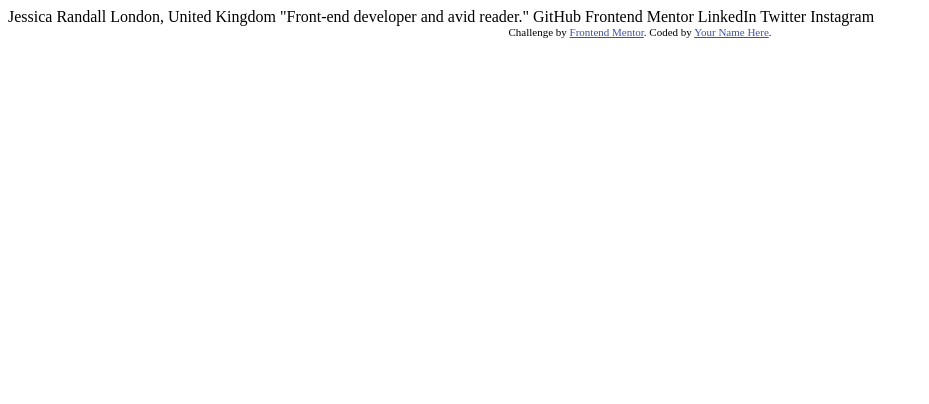
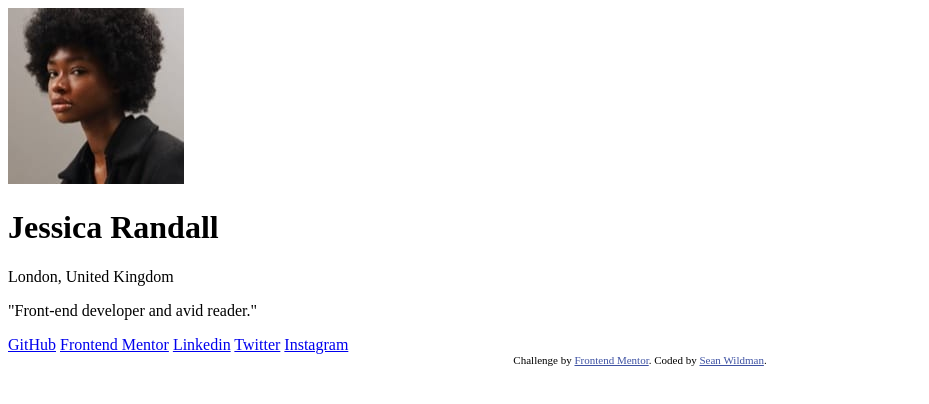
Before and after one commit to agoatnamedbear/social_links_profile, a plain HTML site: page index.html in a window 1280 px wide. Shown: the whole page, without its empty margins (0-929 px from the left). Drawn offline with Linux system fonts and the light colour scheme.

Commit message:
Setup structure of HTML file

```diff
--- a/index.html
+++ b/index.html
@@ -28,14 +28,32 @@
     </style>
   </head>
   <body>
-    Jessica Randall London, United Kingdom "Front-end developer and avid
-    reader." GitHub Frontend Mentor LinkedIn Twitter Instagram
+    <main class="card_body">
+      <img
+        class="avatar"
+        src="./assets/images/avatar-jessica.jpeg"
+        alt="Picture of Jessica"
+      />
+      <h1 class="name">Jessica Randall</h1>
+      <p class="location">London, United Kingdom</p>
+      <p class="body_text">"Front-end developer and avid reader."</p>
+      <div class="button_container">
+        <a href="https://github.com" class="btn">GitHub</a>
+        <a href="https://www.frontendmentor.io" class="btn">Frontend Mentor</a>
+        <a href="https://www.linkedin.com/" class="btn">Linkedin</a>
+        <a href="https://twitter.com" class="btn">Twitter</a>
+        <a href="https://www.instagram.com/" class="btn">Instagram</a>
+      </div>
+    </main>
 
-    <div class="attribution">
+    <footer class="attribution">
       Challenge by
       <a href="https://www.frontendmentor.io?ref=challenge" target="_blank"
         >Frontend Mentor</a
-      >. Coded by <a href="#">Your Name Here</a>.
-    </div>
+      >. Coded by
+      <a href="https://www.frontendmentor.io/profile/agoatnamedbear"
+        >Sean Wildman</a
+      >.
+    </footer>
   </body>
 </html>
```
